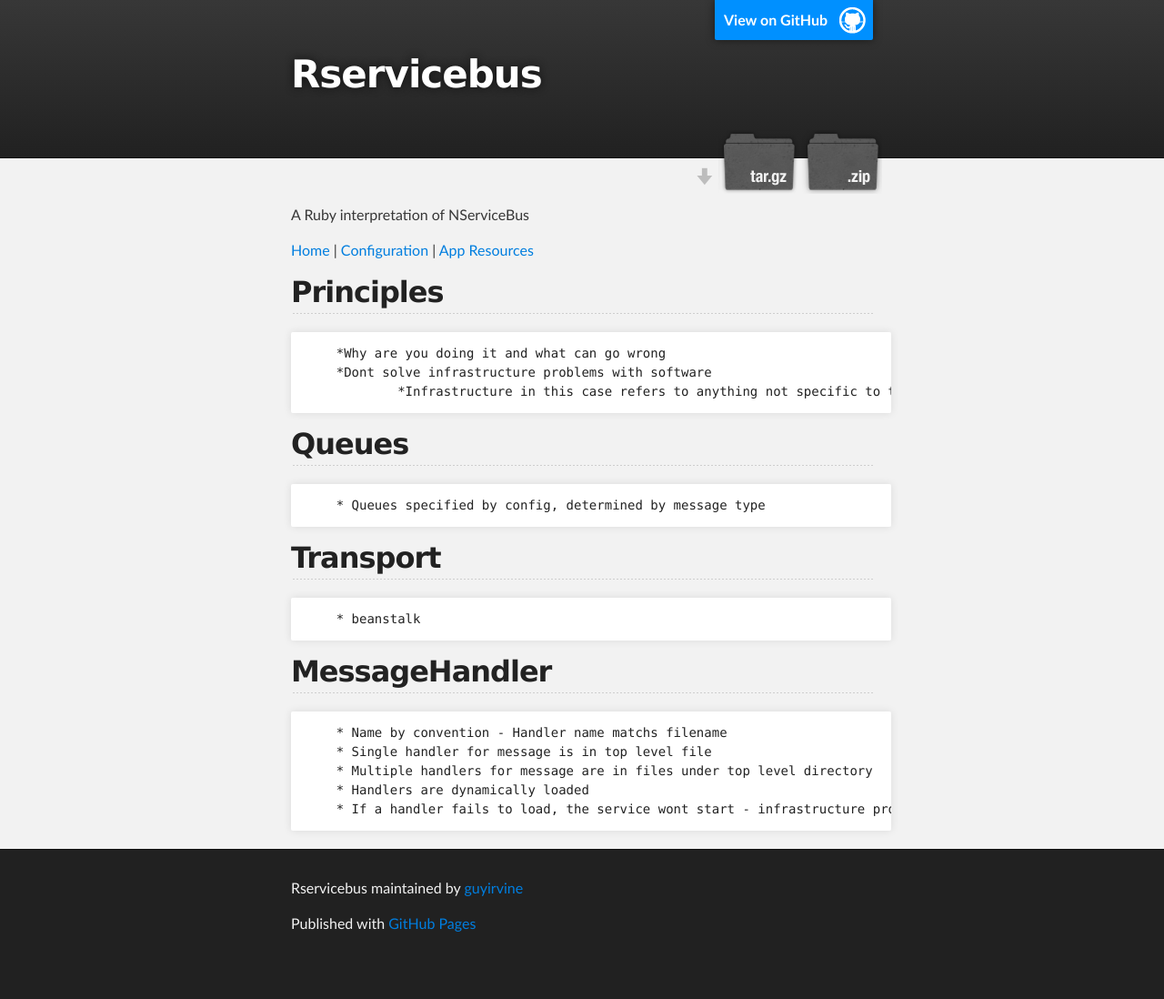
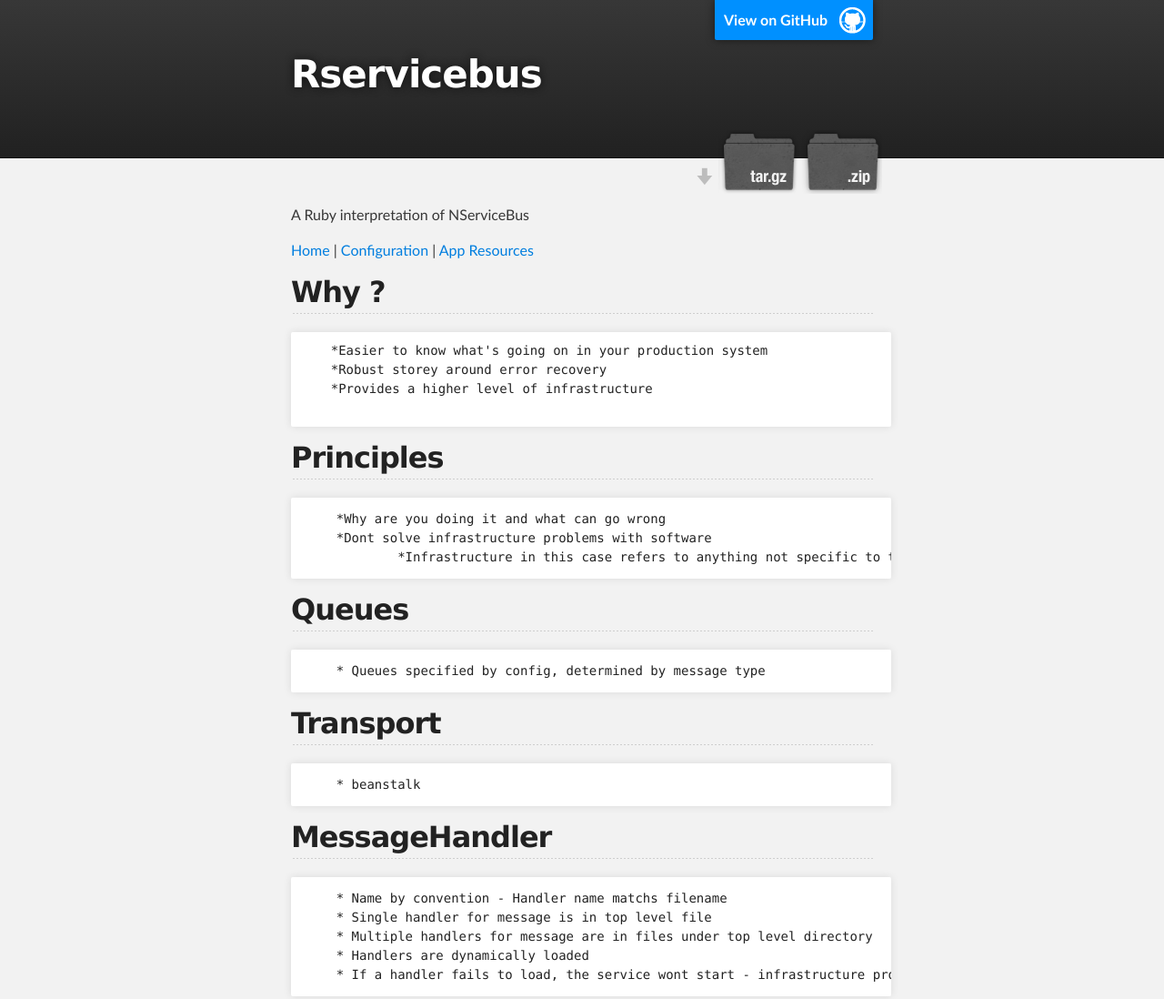
Before and after one commit to guyirvine/RServiceBus, a plain HTML site: page index.html in a window 1280 px wide. Shown: the top 1098 px of the page at 91% size. Before the commit the page ends 1062 px from the top, so only its background shows below. Drawn offline with Linux system fonts and the light colour scheme.

Commit message:
Added Why section

```diff
--- a/index.html
+++ b/index.html
@@ -33,6 +33,14 @@
       <section id="main_content" class="inner">
         <p>A Ruby interpretation of NServiceBus</p>
           <a href="index.html">Home</a> | <a href="config.html">Configuration</a> | <a href="appresource.html">App Resources</a>
+
+          <h2>Why ?</h2>
+
+          <pre>
+    *Easier to know what's going on in your production system
+    *Robust storey around error recovery
+    *Provides a higher level of infrastructure
+          </code></pre>
 
 <h2>Principles</h2>
 
```
